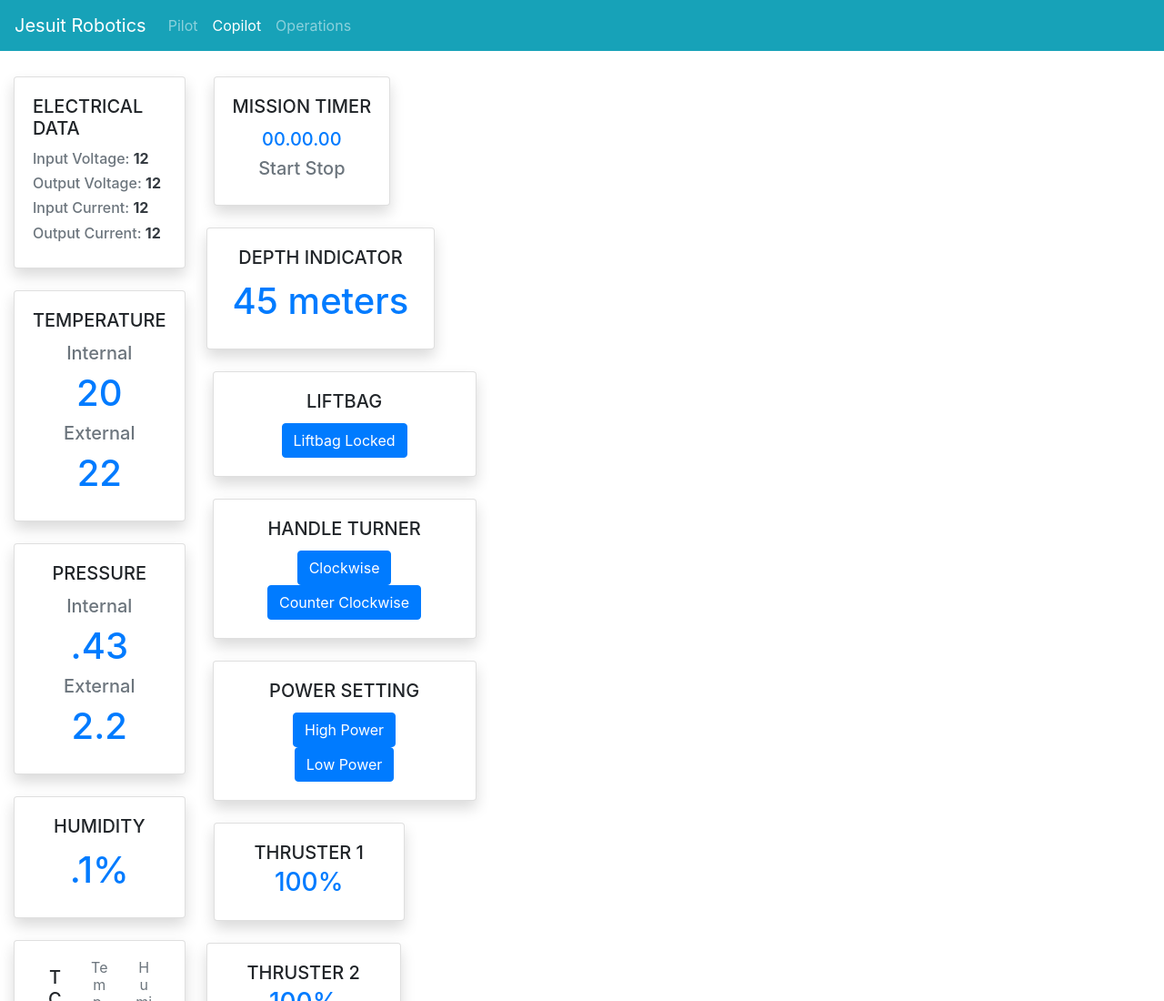
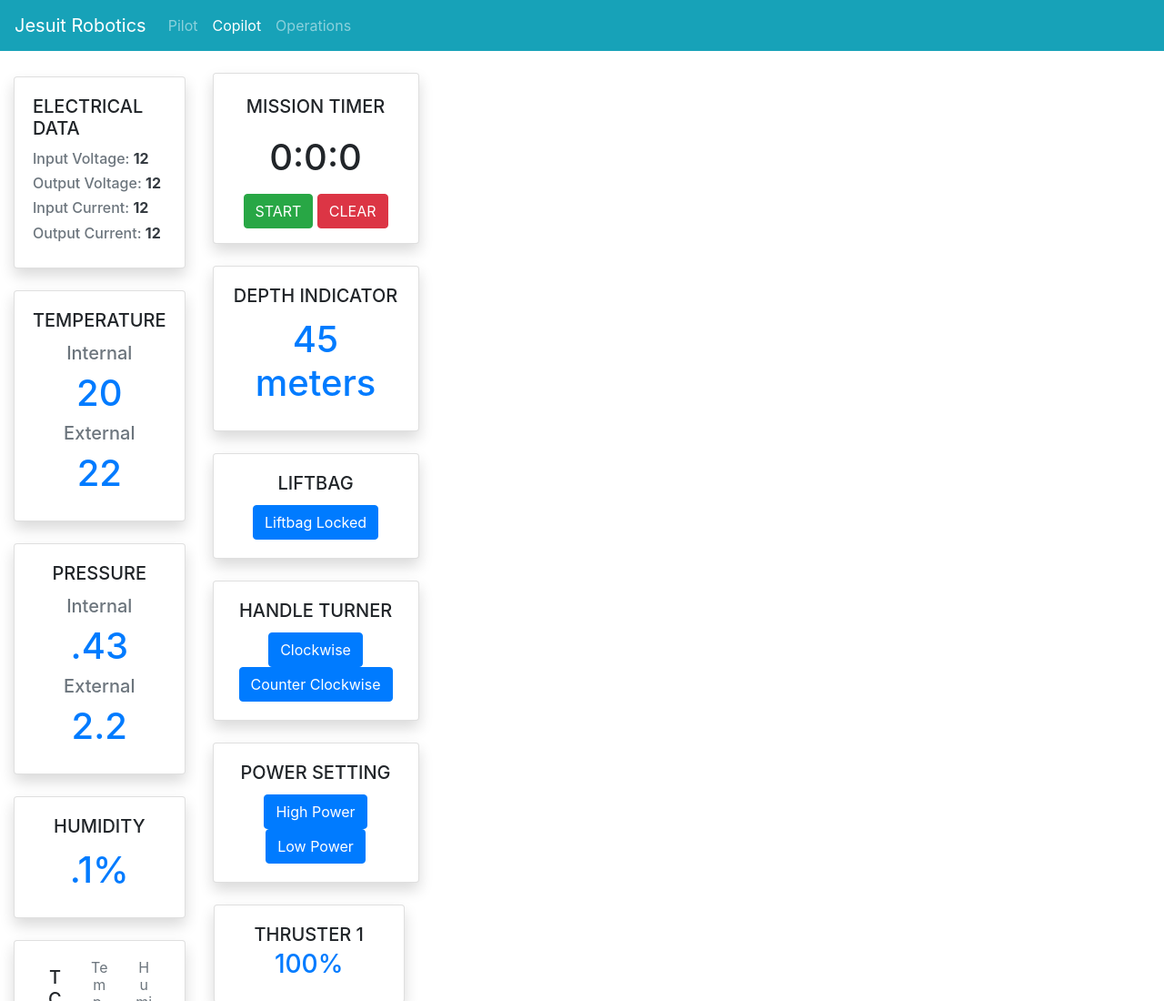
Before and after one commit to caelinsutch/Copilot-V2, a website: page src/index.html in a window 1280 px wide. Shown: the top 1100 px of the page at 91% size. Drawn offline with Linux system fonts and the light colour scheme.

Commit message:
Fixed Second Column

```diff
--- a/src/index.html
+++ b/src/index.html
@@ -96,26 +96,23 @@
               <div class="col-4">
                 <h6 class="font-weight-normal text-muted">Humid.</h6>
                 <h6 class="font-weight-bold">.12</h6>
-
               </div>
             </div>
           </div>
         </div>
-
-        <div class="col-lg-3">
-          <div class="row mt-1">
-            <div class="card ml-3 mt-4 shadow mr-3">
-              <div class="card-body">
-                <h5 class="card-title text-uppercase text-center">Mission Timer</h5>
-                  <div class="row">
-                    <div class="col mx-2">
-                      <h5 class="text-center text-primary">00.00.00</h5>
-                      <h5 class="text-center text-muted">Start Stop</h5>
+        <div class="col">
+            <div class="card my-4 shadow container">
+              <h5 class="card-title text-uppercase text-center mt-4">Mission Timer</h5>
+              <h1 id="stopwatch"></h1>
+                <div class="row text-center">
+                  <div class="col mb-3">
+                    <h1 class="mb-3" id="disp">0:0:0</h1>
+                    <button class="btn btn-success" onclick="start();">START</button>
+                    <button class="btn btn-danger"  onclick = "stop();" id="stop-btn">CLEAR</button>
                   </div>
                 </div>
             </div>
-            </div>
-            <div class="card ml-2 mt-4 shadow">
+            <div class="card my-4 shadow">
               <div class="card-body">
                 <h5 class="card-title text-uppercase text-center">Depth Indicator</h5>
                   <div class="row">
@@ -125,14 +122,15 @@
                   </div>
                 </div>
               </div>
-          </div>
-          <div class="row-lg-2 mt-0">
+          <div>
+            <div class="row-lg-2 my-4">
               <div class="card my-4 shadow">
                 <div class="card-body">
                   <h5 class="card-title text-uppercase text-center">Liftbag</h5>
                     <div class="row">
                       <div class="col mx-2 text-center">
                         <button type="button" class="btn btn-primary">Liftbag Locked</button>
+                      </div>
                     </div>
                   </div>
                 </div>
--- a/src/js/scripts.js
+++ b/src/js/scripts.js
@@ -0,0 +1,33 @@
+var disp = document.getElementById('disp');
+var h = 00; // Define the Hours counter.
+var m = 00; // Define the Minutes Counter.
+var s = 00; // Define the Seconds Counter.
+var t;
+
+function start() {
+  clearInterval(t);
+  document.getElementById('stop-btn').innerHTML = "STOP";
+  t = setInterval(function() {
+    if (s == 59) {
+      if (m == 59) {
+        h += 1;
+        m = 00;
+      } else m += 1; s = 0;
+    } else s += 1;
+    document.getElementById('disp').innerHTML = h + ":" + m + ":" + s;
+  }, 1000);
+}
+
+function stop() {
+  clearInterval(t);
+  if (document.getElementById('stop-btn').innerHTML == "CLEAR") {
+    //clearInterval(t);
+    s = 0; // Reset the clock;
+    m = 0;
+    h = 0;
+    document.getElementById('disp').innerHTML = h + ":" + m + ":" + s;
+  } else {
+  clearInterval(t);
+  document.getElementById('stop-btn').innerHTML = "CLEAR";
+  }
+}
```
Also changed, not shown: README.md, 2 other files. Lines whose indentation alone changed are shown as unchanged.
